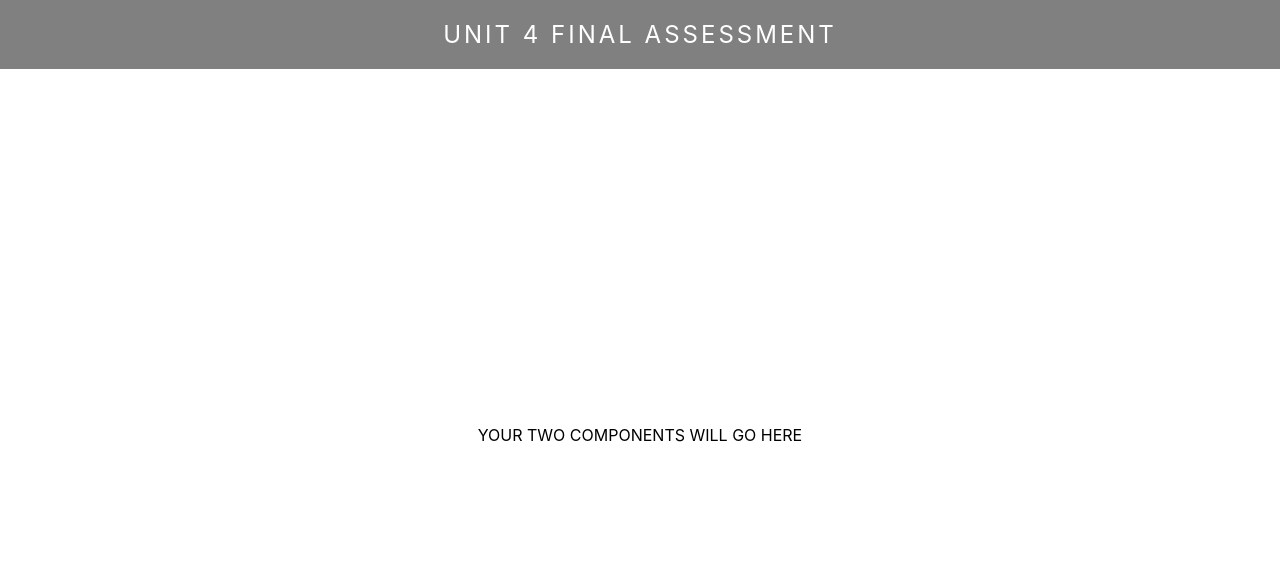
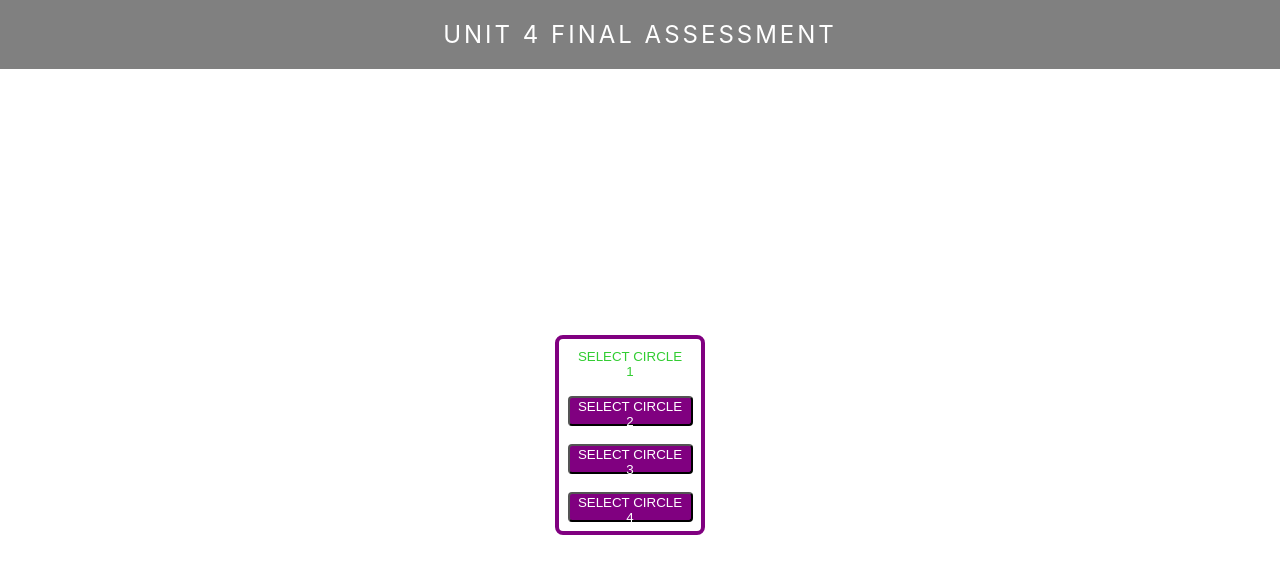
Before and after one commit to mhinte91/githubfinder, a React (Create React App) app: page / in a window 1280 px wide. Shown: the top 574 px of the page. Built offline with nearby package versions, Linux system fonts and the light colour scheme.

Commit message:
CircleSelector coded

```diff
--- a/src/App.js
+++ b/src/App.js
@@ -1,12 +1,30 @@
 import React, { Component } from 'react';
 import './App.css';
+import CircleSelector from './components/CircleSelector/CircleSelector';
+
+const choices = [0, 1, 2, 3];
 
 class App extends Component {
+  constructor() {
+    super();
+    this.state = {
+      selected: 0
+    };
+  }
+
+  handleClick = i => this.setState({ selected: i });
+
   render() {
     return (
       <div className='App'>
         <header className='App-header'>UNIT 4 FINAL ASSESSMENT</header>
-        <main>YOUR TWO COMPONENTS WILL GO HERE</main>
+        <main>
+          <CircleSelector
+            choices={choices}
+            choiceButton={this.state.selected}
+            handleClick={this.handleClick}
+          />
+        </main>
       </div>
     );
   }
--- /dev/null
+++ b/src/components/CircleSelector/CircleSelector.css
@@ -0,0 +1,34 @@
+.CircleSelector {
+  display: flex;
+  flex-direction: column;
+  justify-content: space-around;
+  align-items: center;
+  height: 200px;
+  width: 150px;
+  border: 4px solid purple;
+  border-radius: 8px;
+  margin-right: 20px;
+}
+
+.CircleSelector button {
+  height: 30px;
+  width: 125px;
+  background-color: purple;
+  color: white;
+  border-radius: 4px;
+  text-transform: uppercase;
+  cursor: pointer;
+  outline: none;
+}
+
+.CircleSelector button:hover {
+  background-color: limegreen;
+}
+
+/* Adding a class of 'selected' to the selected button dynamically is secret sauce */
+.CircleSelector button.selected {
+  background-color: white;
+  color: limegreen;
+  border: none;
+  cursor: default;
+}
--- /dev/null
+++ b/src/components/CircleSelector/CircleSelector.jsx
@@ -0,0 +1,20 @@
+import React from 'react';
+import './CircleSelector.css';
+
+const CircleSelector = props => {
+  const { choices, choiceButton, handleClick } = props;
+  return (
+    <div className='CircleSelector'>
+      {choices.map((n, i) => (
+        <button
+          className={choiceButton === i && 'selected'}
+          onClick={() => handleClick(i)}
+        >
+          Select Circle {n + 1}
+        </button>
+      ))}
+    </div>
+  );
+};
+
+export default CircleSelector;
```
